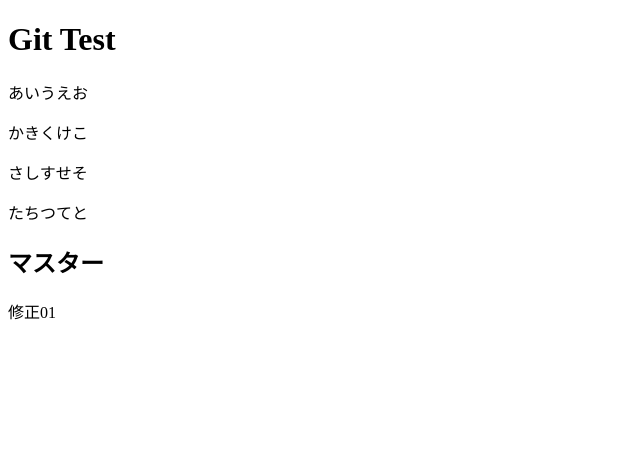
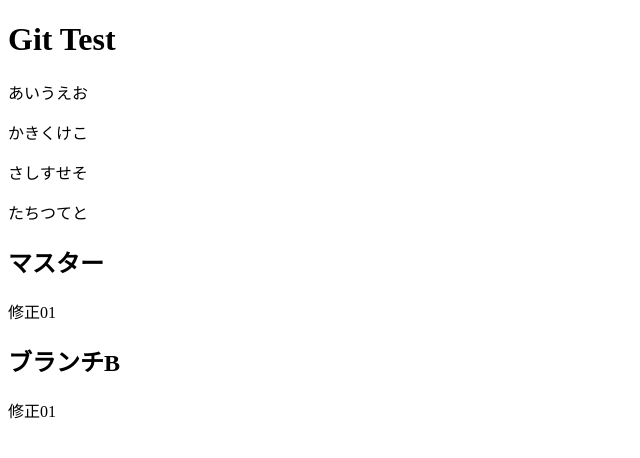
Before and after one commit to zdrive20150601/firstTest01, a plain HTML site: page index.html in a window 1280 px wide. Shown: the whole page, without its empty margins (0-640 px from the left). Drawn offline with Linux system fonts and the light colour scheme.

Commit message:
ブランチB修正01

```diff
--- a/index.html
+++ b/index.html
@@ -12,5 +12,7 @@
     <p>たちつてと</p>
     <h2>マスター</h2>
     <p>修正01</p>
+    <h2>ブランチB</h2>
+    <p>修正01</p>
 </body>
 </html>
```
